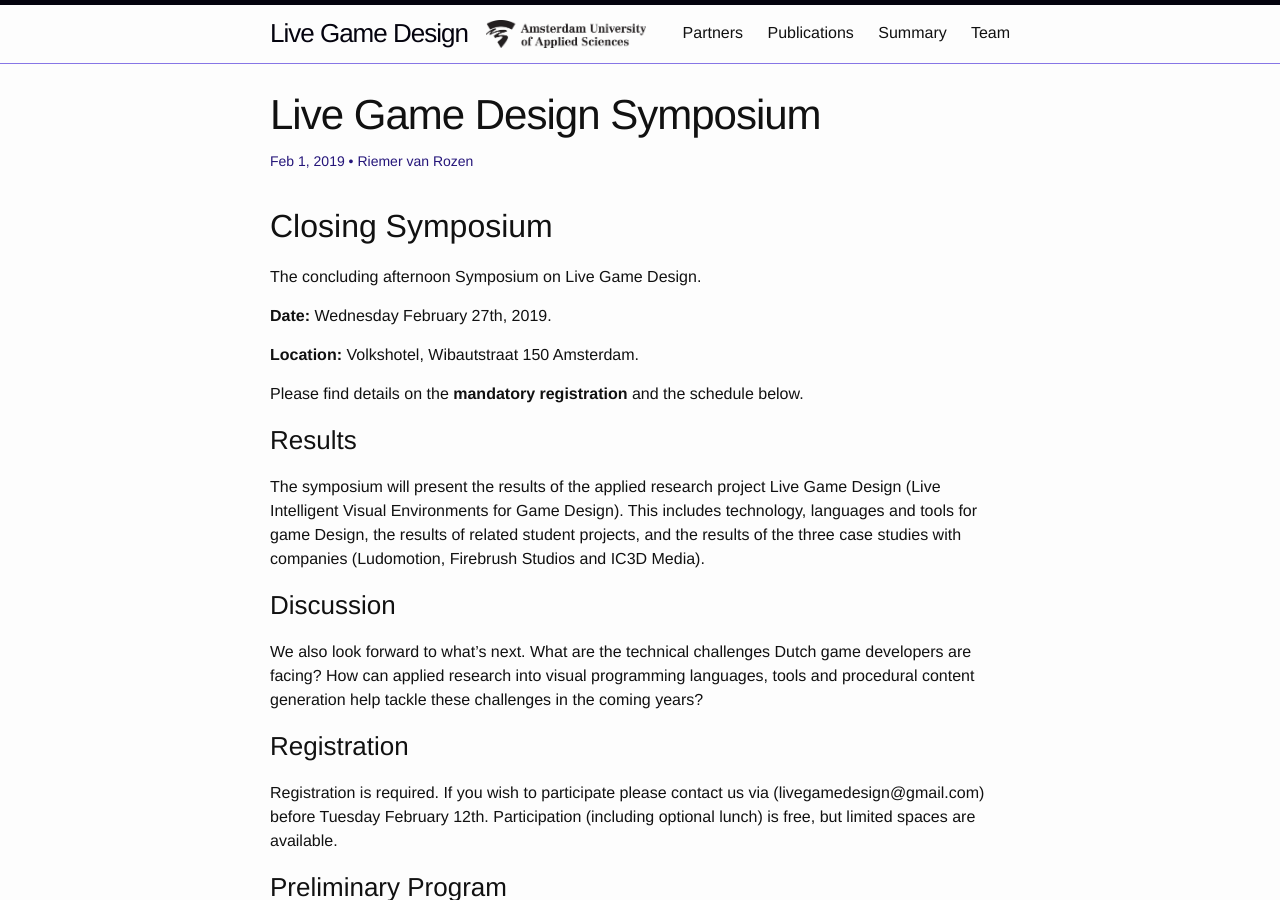
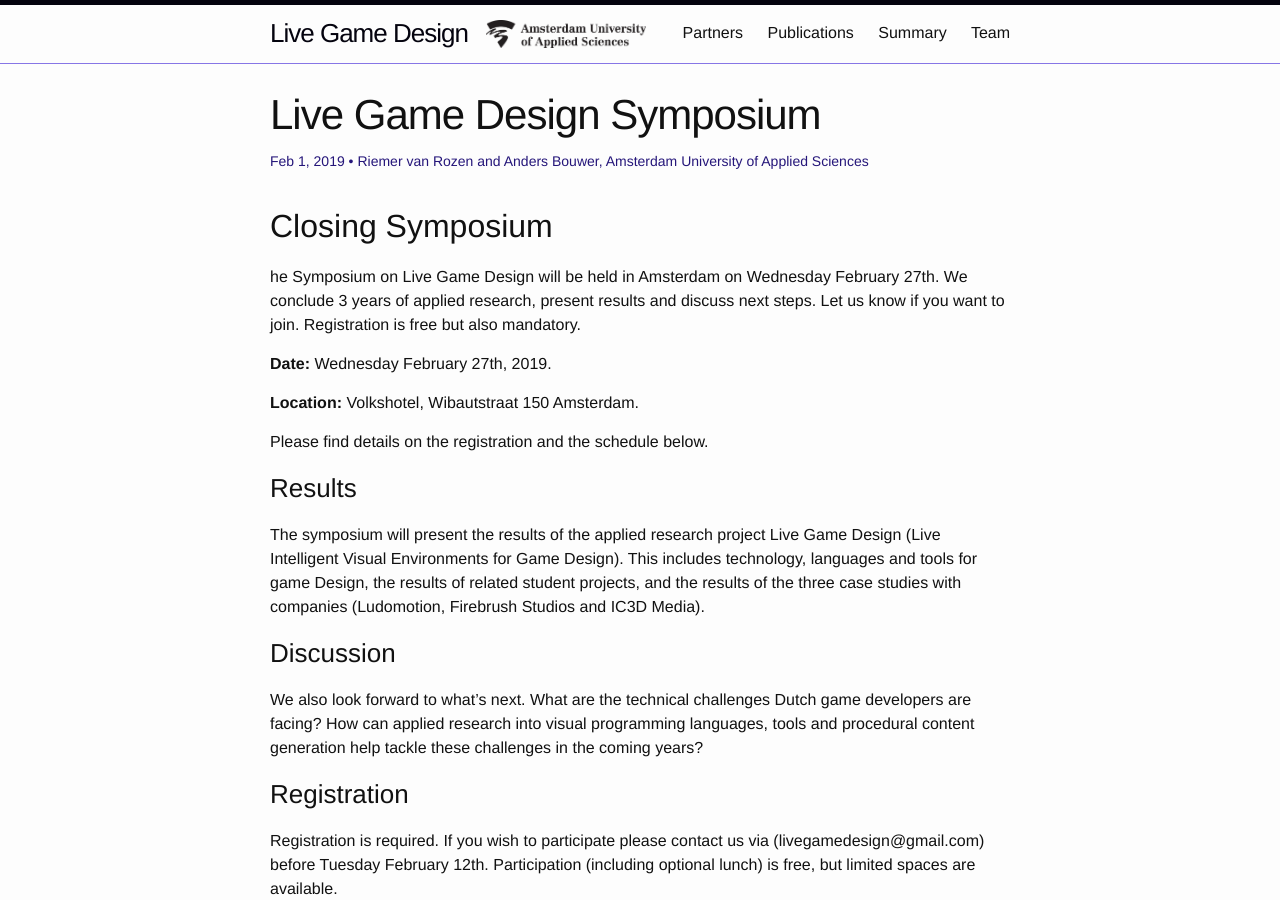
Before and after one commit to LiveGameDesign/LiveGameDesign.github.io, a Jekyll site: the page built from _posts/2019-01-02-Live-Game-Design-Symposium.md, in a window 1280 px wide and 900 px high. Built offline with Jekyll 4.4.1, drawn with Linux system fonts in a browser that asks for light colours; emoji names are drawn with the system emoji font.

Commit message:
rephrase

```diff
--- a/_posts/2019-01-02-Live-Game-Design-Symposium.md
+++ b/_posts/2019-01-02-Live-Game-Design-Symposium.md
@@ -2,17 +2,17 @@
 layout: post
 title:  "Live Game Design Symposium"
 date:   2019-02-01 16:48:06 +0100
-author: Riemer van Rozen
+author: Riemer van Rozen and Anders Bouwer, Amsterdam University of Applied Sciences
 categories: project update
 ---
 ## Closing Symposium
-The concluding afternoon Symposium on Live Game Design.
+he Symposium on Live Game Design will be held in Amsterdam on Wednesday February 27th. We conclude 3 years of applied research, present results and discuss next steps. Let us know if you want to join. Registration is free but also mandatory.
 
 **Date:** Wednesday February 27th, 2019.
 
 **Location:** Volkshotel, Wibautstraat 150 Amsterdam.
 
-Please find details on the **mandatory registration** and the schedule below.
+Please find details on the registration and the schedule below.
 
 ### Results
 The symposium will present the results of the applied research project Live Game Design (Live Intelligent Visual Environments for Game Design).
```
